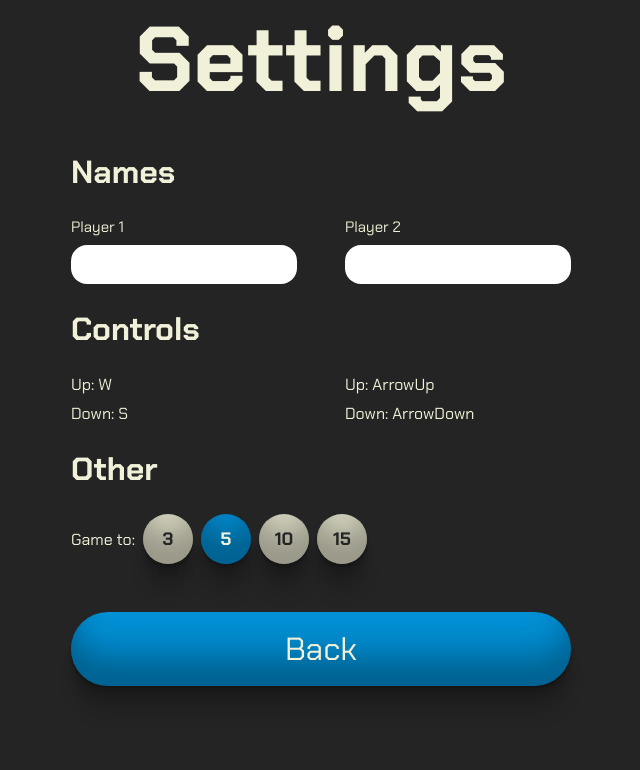
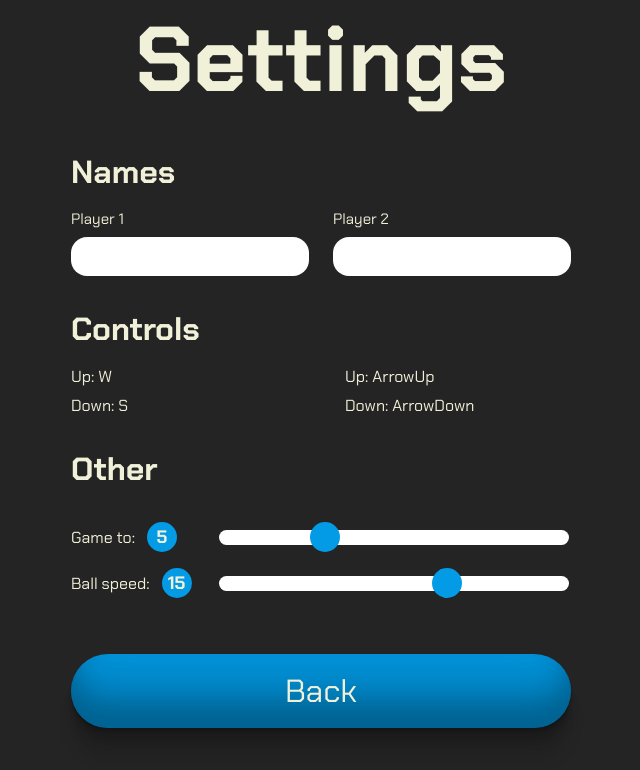
Before and after one commit to Sadzak23/pong, a React (Vite) app: page /settings in a window 1280 px wide. Shown: the top 770 px of the page, without its empty margins (319-959 px from the left). Built offline with nearby package versions, Linux system fonts and the light colour scheme.

Commit message:
Create SettingsSection & add BallSpeed settings

```diff
--- /dev/null
+++ b/src/components/Settings/BallSpeed.tsx
@@ -0,0 +1,25 @@
+import { FC, useState } from 'react';
+import { lsGet, lsSet } from 'src/utils/localStorageUtils';
+
+export const BallSpeed: FC = () => {
+  const [speed, setSpeed] = useState(Number(lsGet('ballSpeed') || 15));
+
+  return (
+    <div className="other">
+      <div className="flex align-center gap-2">
+        <p>Ball speed:</p>
+        <div className="counter">{speed}</div>
+      </div>
+      <input
+        type="range"
+        value={speed}
+        onChange={e => {
+          setSpeed(+e.target.value);
+          lsSet('ballSpeed', e.target.value);
+        }}
+        min={5}
+        max={20}
+      />
+    </div>
+  );
+};
--- a/src/components/Settings/GameTo.tsx
+++ b/src/components/Settings/GameTo.tsx
@@ -5,20 +5,21 @@ export const GameTo: FC = () => {
   const [gameTo, setGameTo] = useState(Number(lsGet('gameTo') || 5));
 
   return (
-    <div className="game-to">
-      <p>Game to:</p>
-      {[3, 5, 10, 15].map(e => (
-        <button
-          key={e}
-          className={gameTo === e ? 'active' : undefined}
-          onClick={() => {
-            setGameTo(e);
-            lsSet('gameTo', `${e}`);
-          }}
-        >
-          {e}
-        </button>
-      ))}
+    <div className="other">
+      <div className="flex align-center gap-2">
+        <p>Game to:</p>
+        <div className="counter">{gameTo}</div>
+      </div>
+      <input
+        type="range"
+        value={gameTo}
+        onChange={e => {
+          setGameTo(+e.target.value);
+          lsSet('gameTo', e.target.value);
+        }}
+        min={1}
+        max={15}
+      />
     </div>
   );
 };
--- /dev/null
+++ b/src/components/Settings/SettingsSection.tsx
@@ -0,0 +1,13 @@
+import { FC, ReactNode } from 'react';
+
+interface Props {
+  label: string;
+  children: ReactNode;
+}
+
+export const SettingsSection: FC<Props> = ({ label, children }) => (
+  <div className="flex column gap-3">
+    <h4>{label}</h4>
+    {children}
+  </div>
+);
--- a/src/pages/SettingsPage.tsx
+++ b/src/pages/SettingsPage.tsx
@@ -1,31 +1,35 @@
 import { FC } from 'react';
 import { Link } from 'react-router-dom';
+import { BallSpeed } from 'src/components/Settings/BallSpeed';
 import { GameTo } from 'src/components/Settings/GameTo';
 import { PlayerControls } from 'src/components/Settings/PlayerControls';
 import { PlayerName } from 'src/components/Settings/PlayerName';
+import { SettingsSection } from 'src/components/Settings/SettingsSection';
 
 const SettingsPage: FC = () => (
   <div className="flex column align-center">
     <h2>Settings</h2>
     <div className="settings">
-      <h4>Names</h4>
-      <div className="flex gap-5">
+      <SettingsSection label="Names">
+        <div className="flex gap-4">
           <PlayerName player="p1" />
           <PlayerName player="p2" />
         </div>
-
-      <h4>Controls</h4>
+      </SettingsSection>
+      <SettingsSection label="Controls">
         <div className="flex gap-5">
           <PlayerControls player="p1" />
           <PlayerControls player="p2" />
         </div>
+      </SettingsSection>
 
       <h4>Other</h4>
-      <div className="flex column gap-2">
+      <div className="flex column gap-3">
         <GameTo />
+        <BallSpeed />
       </div>
 
-      <Link to="/" className="mt-4">
+      <Link to="/" className="mt-4" draggable="false">
         <button className="full-width">Back</button>
       </Link>
     </div>
--- a/src/styles/App.scss
+++ b/src/styles/App.scss
@@ -1,18 +1,18 @@
-@import './common/variables';
-@import './common/typography';
-@import './common/base';
-@import './common/display';
-@import './common/animations';
-@import './common/maps/align';
-@import './common/maps/spacing';
+@use './common/variables';
+@use './common/typography';
+@use './common/base';
+@use './common/display';
+@use './common/animations';
+@use './common/maps/align';
+@use './common/maps/spacing';
 
-@import './components/alert';
-@import './components/ball';
-@import './components/button';
-@import './components/header';
-@import './components/input';
-@import './components/paddle';
+@use './components/alert';
+@use './components/ball';
+@use './components/button';
+@use './components/header';
+@use './components/input';
+@use './components/paddle';
 
-@import './page/dashboard';
-@import './page/game';
-@import './page/settings';
+@use './page/dashboard';
+@use './page/game';
+@use './page/settings';
--- a/src/styles/common/_variables.scss
+++ b/src/styles/common/_variables.scss
@@ -2,5 +2,5 @@
   --light-color: #f1f0d8;
   --dark-color: #242424;
   --primary: #039be5;
-  --primary-dark: #034f96;
+  --primary-dark: #266daf;
 }
--- a/src/styles/components/_button.scss
+++ b/src/styles/components/_button.scss
@@ -5,7 +5,7 @@ button {
   background: none;
   border: none;
   font-weight: 500;
-  transition: all 250ms;
+  transition: background 250ms, color 250ms;
   border-radius: 100px;
   background-color: var(--primary);
   padding: 16px 64px;
@@ -19,8 +19,8 @@ button {
     rgba(0, 0, 0, 0.09) 0px 16px 8px, rgba(0, 0, 0, 0.09) 0px 32px 16px;
   &:not(:disabled) {
     &:hover {
-      background-color: var(--primary-dark) !important;
-      color: white !important;
+      background-color: var(--primary-dark);
+      color: white;
     }
     &:active {
       transform: translateY(2px);
--- a/src/styles/components/_input.scss
+++ b/src/styles/components/_input.scss
@@ -2,6 +2,7 @@
   display: flex;
   flex-direction: column;
   gap: 8px;
+  width: 100%;
   max-width: 360px;
   .label {
     font-size: 15px;
@@ -41,3 +42,20 @@
   //     max-width: 100%;
   //   }
 }
+input[type='range'] {
+  appearance: none;
+  border-radius: 50px;
+  height: 15px;
+  cursor: pointer;
+  &::-webkit-slider-thumb {
+    appearance: none;
+    height: 30px;
+    width: 30px;
+    border-radius: 50%;
+    background-color: var(--primary);
+    transition: background ease 150ms;
+    &:hover {
+      background-color: var(--primary-dark);
+    }
+  }
+}
--- a/src/styles/page/_settings.scss
+++ b/src/styles/page/_settings.scss
@@ -2,24 +2,27 @@
   padding: 32px;
   display: flex;
   flex-direction: column;
-  gap: 24px;
+  gap: 32px;
   width: 500px;
-  .game-to {
+  .other {
     display: flex;
     align-items: center;
     gap: 8px;
-    button {
-      height: 50px;
-      width: 50px;
+    justify-content: space-between;
+    .counter {
+      background-color: var(--primary);
+      display: flex;
+      align-items: center;
+      justify-content: center;
+      border-radius: 50%;
+      height: 30px;
+      width: 30px;
       font-size: 18px;
       font-weight: bold;
-      padding: 8px;
-      background-color: var(--light-color);
-      color: var(--dark-color);
-      &.active {
-        color: var(--light-color);
-        background-color: var(--primary);
-      }
+      margin-left: 4px;
+    }
+    input[type='range'] {
+      width: 350px;
     }
   }
 }
--- a/src/styles/types/GameTypes.ts
+++ b/src/styles/types/GameTypes.ts
@@ -1,6 +1,6 @@
 export type PlayerId = 'p1' | 'p2';
 export type PlayerMove = 'up' | 'down' | '';
-export type LsItem = 'p1-name' | 'p2-name' | 'gameTo';
+export type LsItem = 'p1-name' | 'p2-name' | 'gameTo' | 'ballSpeed';
 export type Score = {
   [key in PlayerId]: number;
 };
--- a/src/utils/ballUtils.ts
+++ b/src/utils/ballUtils.ts
@@ -1,4 +1,5 @@
-import { ballSize, ballSpeed, paddleSize } from './settings';
+import { lsGet } from './localStorageUtils';
+import { ballSize, paddleSize } from './settings';
 
 export const getBallInitialPosition = () => ({
   x: document.body.clientWidth / 2 - ballSize / 2,
@@ -6,6 +7,7 @@ export const getBallInitialPosition = () => ({
 });
 
 export const getBallIncrements = (hitY?: number) => {
+  const ballSpeed = Number(lsGet('ballSpeed') || 15);
   const yIndex = hitY ? (hitY > 1 ? hitY - 1 : 1 - hitY) : Math.random();
   const y = (yIndex * ballSpeed) / 1.5;
   const x = ballSpeed - y;
--- a/src/utils/settings.ts
+++ b/src/utils/settings.ts
@@ -1,7 +1,7 @@
 import { lsGet } from './localStorageUtils';
 
 export const paddleSpeed = 20;
-export const ballSpeed = 15;
+export const ballSpeed = Number(lsGet('ballSpeed') || 15);
 export const ballSize = 24;
 export const paddleSize = 150;
 export const getGameTo = () => Number(lsGet('gameTo') || 5);
```
Lines whose indentation alone changed are shown as unchanged.
